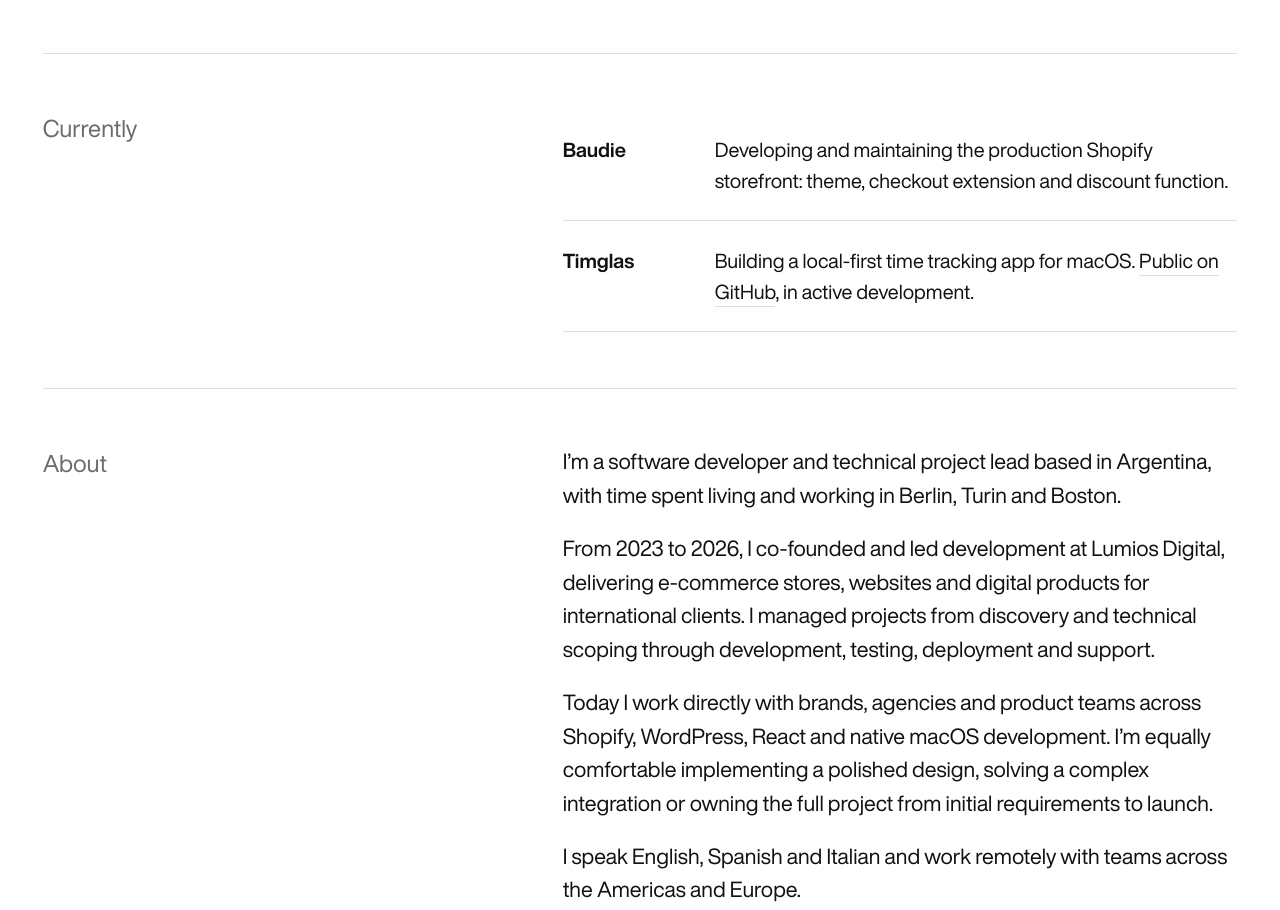
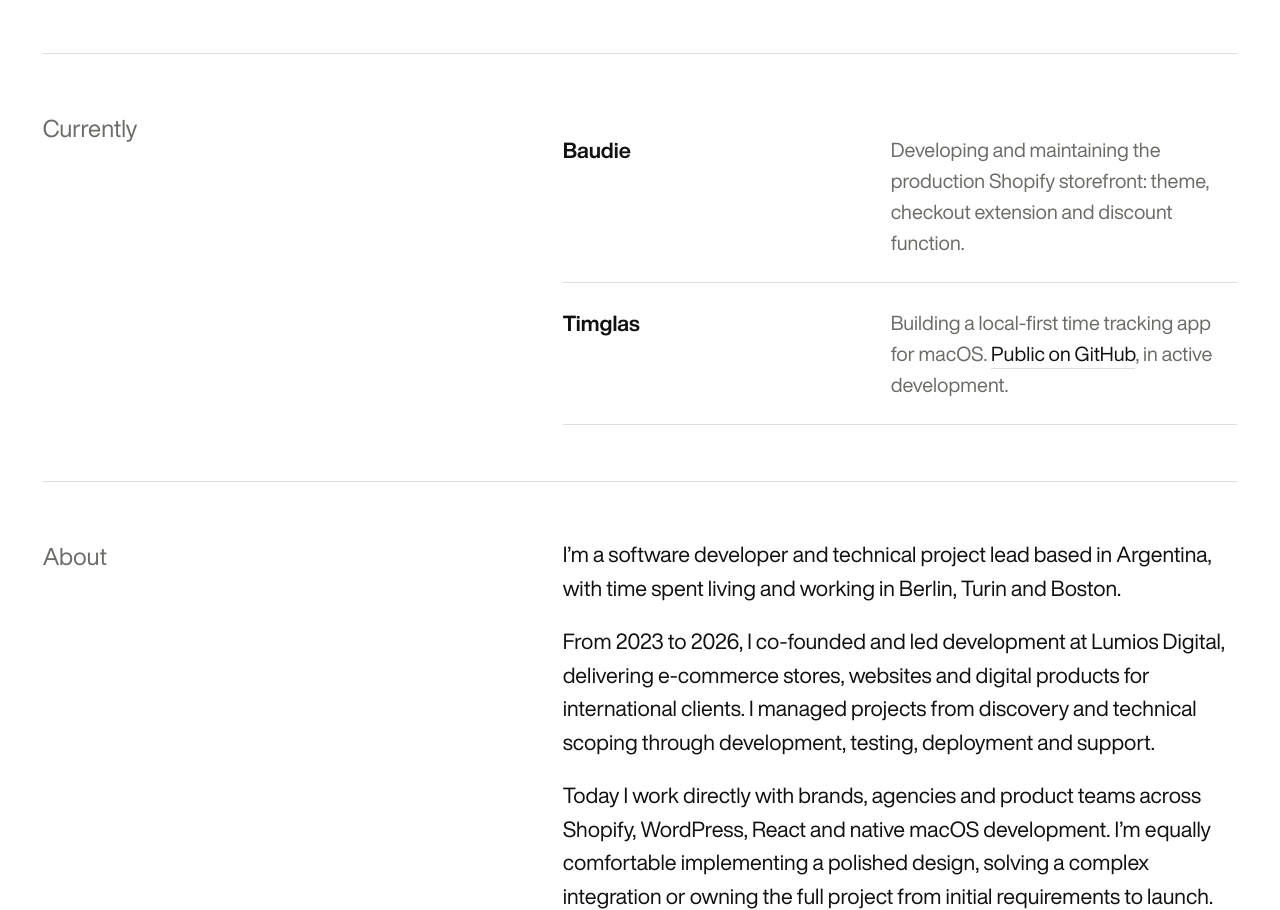
Before and after one commit to nicocantarelli/nicocantarelli-site, a website: page index.html in a window 1280 px wide. Shown: the part 4403-5313 px from the top of the page. Drawn offline with Linux system fonts and the light colour scheme.

Commit message:
Make currently rows identical to services rows

```diff
--- a/index.html
+++ b/index.html
@@ -155,8 +155,13 @@
   .avail { margin-top: 26px; font-size: 1.15rem; color: var(--dim); }
 
   /* currently */
-  .now-line { display: flex; gap: 24px; align-items: baseline; padding: 24px 0; font-size: 1.25rem; border-bottom: 1px solid var(--hair); }
-  .now-dot { font-weight: 600; font-size: 1.25rem; min-width: 8rem; }
+  .now-line {
+    display: grid; grid-template-columns: 19rem 1fr; gap: 24px;
+    padding: 24px 0; font-size: 1.25rem; color: var(--dim);
+    border-bottom: 1px solid var(--hair);
+  }
+  .now-dot { font-weight: 600; font-size: 1.35rem; color: var(--ink); }
+  @media (max-width: 640px) { .now-line { grid-template-columns: 1fr; gap: 6px; } }
   .now-link { color: var(--ink); text-decoration: none; border-bottom: 1px solid var(--hair); }
   .now-link:hover { border-color: var(--ink); }
 
```
